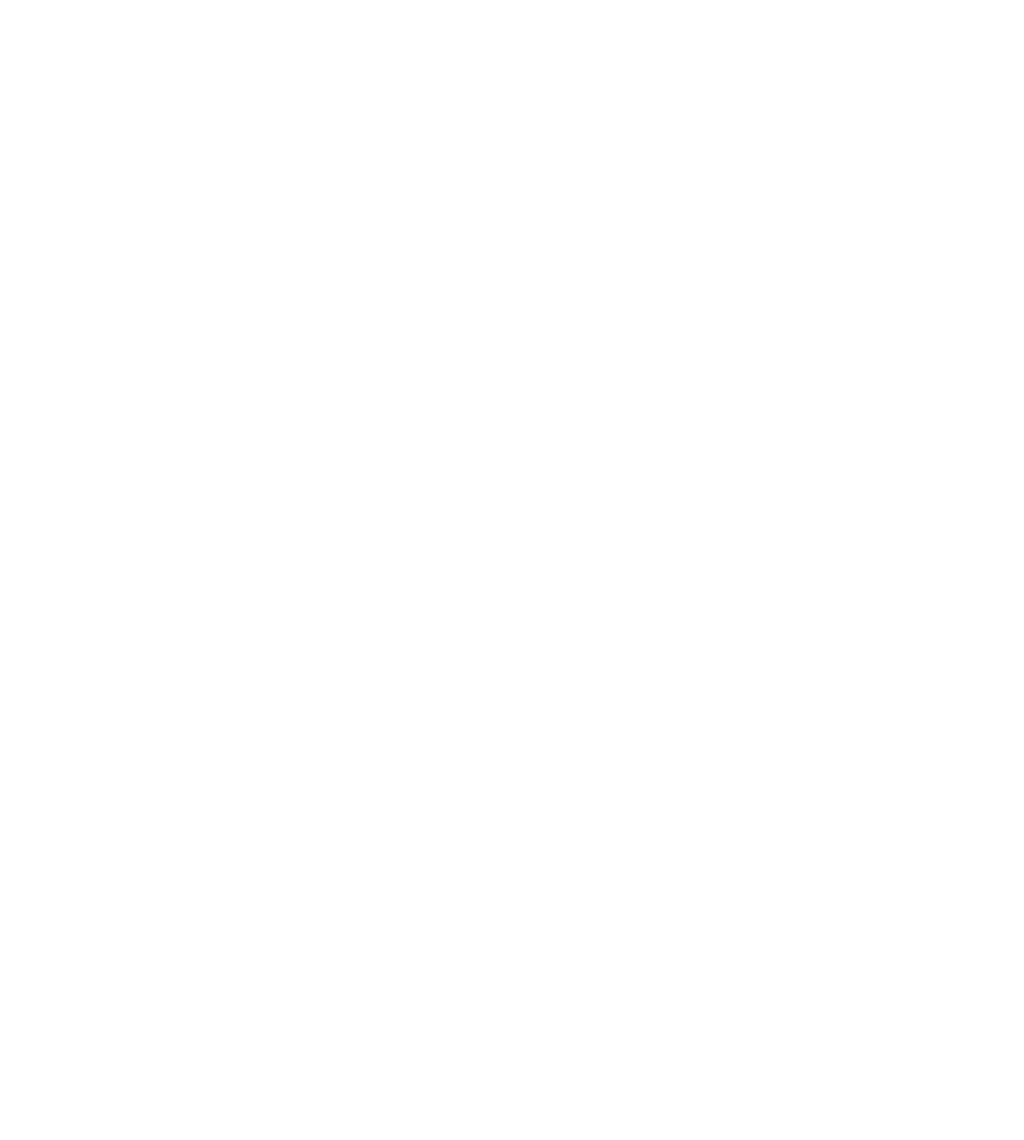
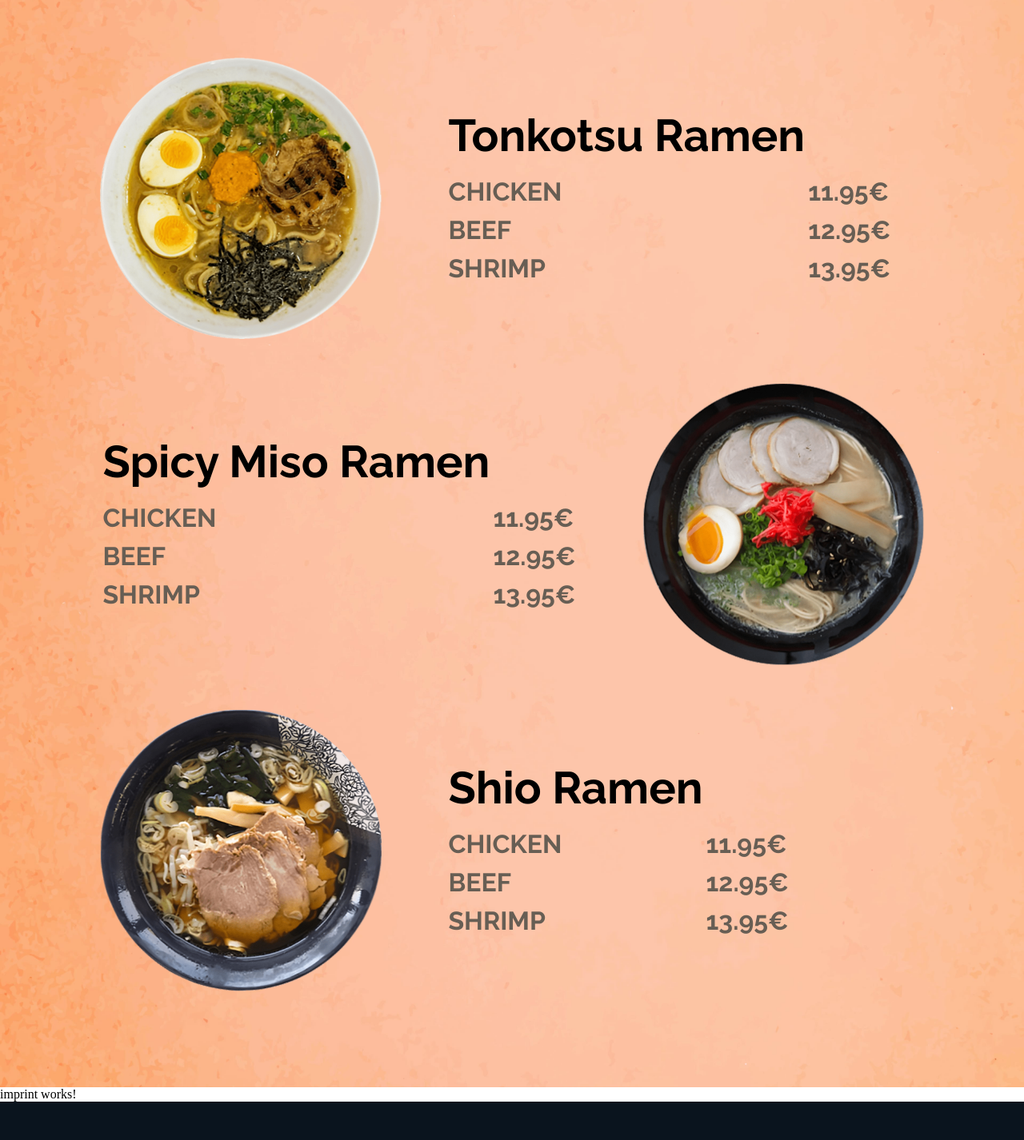
Before and after one commit to STM32F107VC/sakura17, an Angular app in the folder sakura/: page / in a window 1280 px wide. Shown: the part 1680-3106 px from the top of the page at 80% size. Before the commit the page ends 1408 px from the top, so only its background shows below. Built offline with nearby package versions, Linux system fonts and the light colour scheme.

Commit message:
Created complete page with components
Made for each section components.
The component main-content contains the components "how to order", "our menu" and "landing page". "Landing page" contains extra the component "nav bar".

```diff
--- a/sakura/src/app/app.component.ts
+++ b/sakura/src/app/app.component.ts
@@ -8,7 +8,8 @@
 @Component({
   selector: 'app-root',
   standalone: true,
-  imports: [CommonModule,
+  imports: [
+    CommonModule,
     RouterOutlet,
     MainContentComponent,
     FooterComponent,
--- a/sakura/src/app/main-content/our-menu/our-menu.component.html
+++ b/sakura/src/app/main-content/our-menu/our-menu.component.html
@@ -1 +1,60 @@
-<p>our-menu works!</p>
+<section>
+    <h2>OUR MENU</h2>
+
+    <div>
+        <div>
+            <img src="./../../../assets/img/3_section_our_menu/Png/R1.png" alt="Tonkotsu Ramen">
+            <table>
+                <tr><th>Tonkotsu Ramen</th></tr>
+                <tr>
+                    <td>CHICKEN</td>
+                    <td>11.95€</td>
+                </tr>
+                <tr>
+                    <td>BEEF</td>
+                    <td>12.95€</td>
+                </tr>
+                <tr>
+                    <td>SHRIMP</td>
+                    <td>13.95€</td>
+                </tr>
+            </table>
+        </div>
+        <div>
+            <table>
+                <tr><th>Spicy Miso Ramen</th></tr>
+                <tr>
+                    <td>CHICKEN</td>
+                    <td>11.95€</td>
+                </tr>
+                <tr>
+                    <td>BEEF</td>
+                    <td>12.95€</td>
+                </tr>
+                <tr>
+                    <td>SHRIMP</td>
+                    <td>13.95€</td>
+                </tr>
+            </table>
+            <img src="./../../../assets/img/3_section_our_menu/Png/R2.png" alt="Spicy Miso Ramen">
+        </div>
+        <div>
+            <img src="./../../../assets/img/3_section_our_menu/Png/R3.png" alt="Shio Ramen">
+            <table>
+                <tr><th>Shio Ramen</th></tr>
+                <tr>
+                    <td>CHICKEN</td>
+                    <td>11.95€</td>
+                </tr>
+                <tr>
+                    <td>BEEF</td>
+                    <td>12.95€</td>
+                </tr>
+                <tr>
+                    <td>SHRIMP</td>
+                    <td>13.95€</td>
+                </tr>
+            </table>
+        </div>
+    </div>
+</section>
--- a/sakura/src/app/main-content/our-menu/our-menu.component.scss
+++ b/sakura/src/app/main-content/our-menu/our-menu.component.scss
@@ -0,0 +1,49 @@
+section {
+    margin-top: 120px;
+    display: flex;
+    align-items: center;
+    flex-direction: column;
+    font-family: 'Raleway';
+    background-image: url('../../../assets/img/3_section_our_menu/JPG/section_our_menu_bg.jpg');
+    background-size: cover;
+
+    >div {
+        margin-bottom: 120px;
+    }
+
+    >div>div:last-child {
+        margin-bottom: 0;
+    }
+
+    >div>div {
+        display: flex;
+        align-items: center;
+        gap: 80px;
+        margin-bottom: 56px;
+    }
+
+    >div>div>img {
+        width: 352px;
+        height: 352px;
+    }
+}
+
+h2 {
+    font-size: 80px;
+    font-weight: bold;
+    color: #9F0908;
+    margin: 120px 0 64px 0;
+}
+
+th {
+    font-size: 56px;
+    font-weight: bold;
+    padding-bottom: 16px;
+}
+
+td {
+    font-size: 32px;
+    font-weight: bold;
+    color: #675E54;
+    padding-bottom: 8px;
+}
--- a/sakura/src/app/shared/components/footer/footer.component.html
+++ b/sakura/src/app/shared/components/footer/footer.component.html
@@ -1 +1,9 @@
-<p>footer works!</p>
+<section>
+    <img src="./../../../../assets/img/5_section_footer/PNG/sakura_ramen_logo_and_text.png" alt="sakura ramen">
+
+    <div>
+        <img src="./../../../../assets/img/5_section_footer/PNG/tripadvisor_logo.png" alt="trip advisor">
+        <img src="./../../../../assets/img/5_section_footer/PNG/facebook_logo.png" alt="facebook">
+        <img src="./../../../../assets/img/5_section_footer/PNG/instagrram_logo.png" alt="instagram">
+    </div>
+</section>
--- a/sakura/src/app/shared/components/footer/footer.component.scss
+++ b/sakura/src/app/shared/components/footer/footer.component.scss
@@ -0,0 +1,26 @@
+section {
+    height: 144px;
+    background-color: #0A141E;
+    display: flex;
+    align-items: center;
+    justify-content: space-around;
+
+    >img {
+        height: 44px;
+    }
+
+    >div {
+        display: flex;
+        gap: 16px;
+    }
+
+    >div img {
+        width: 40px;
+        height: 40px;
+        cursor: pointer;
+    }
+
+    &>div img:hover {
+        scale: 1.05;
+    }
+}
```
